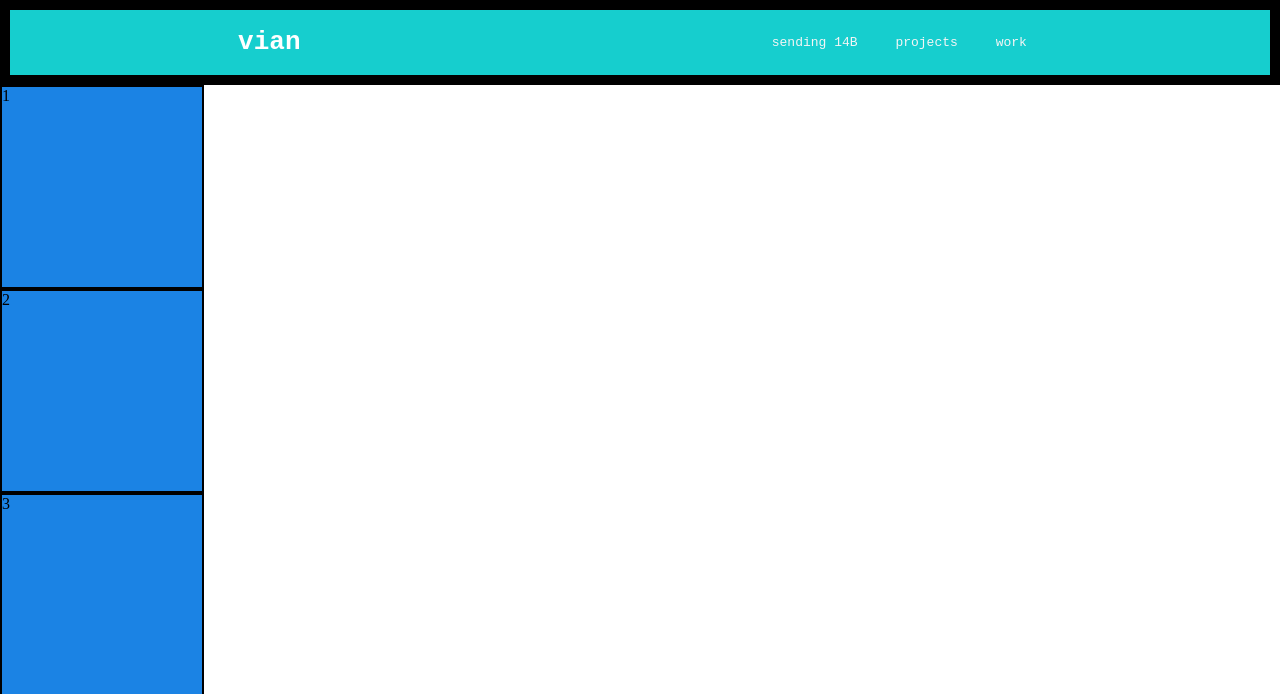
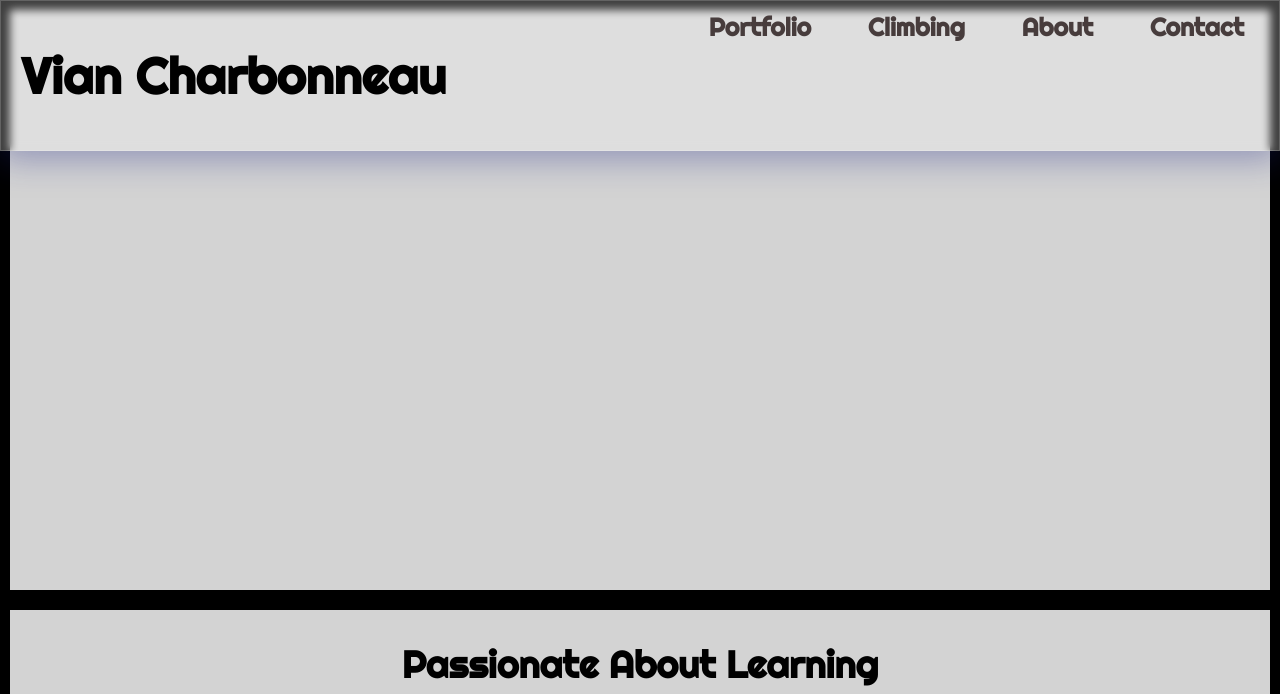
Before and after one commit to vianvianc/flex, a plain HTML site: page index.html in a window 1280 px wide. Shown: the top 694 px of the page. Drawn offline with Linux system fonts and the light colour scheme.

Commit message:
header fixes

```diff
--- a/css/style.css
+++ b/css/style.css
@@ -1,30 +1,96 @@
+:root {
+  /* declare a variable with `--` syntax */
+  --dark: #13293d;
+  --light: #fff;
+  --navlink-color: #b9c6ae;
+}
+
+
+
+* {
+  box-sizing: border-box;
+  font-family: "Righteous", cursive;
+}
+
+html {
+  font-size: 62.5%;
+}
+
 body {
   margin: 0;
   padding: 0;
+  text-align: center;
+  font-weight: bolder;
+  font-size: 2.5rem;
 }
+
+/* when we set an element to a display: flex,  we are creating a flex container */
 header {
+  /* color: rgb(49, 41, 41); */
+  width: 100%;
   display: flex;
-  justify-content: space-around;
-  align-items: center;
-  background-color: rgb(22, 206, 206);
-  border: 10px solid black;
-  font-family: monospace;
-  color: white;
+  justify-content: space-between;
+  align-items: right;
+  padding: 1rem 2rem;
+  background: rgba(255, 255, 255, 0.25);
+  box-shadow: 0 8px 32px 0 rgba(31, 38, 135, 0.37);
+  backdrop-filter: blur(4px);
+  -webkit-backdrop-filter: blur(4px);
+  border: 1px solid rgba(255, 255, 255, 0.18);
+  position: fixed;
+  z-index: 2;
 }
+
+
 nav a {
   text-decoration: none;
   padding: 15px;
-  color: whitesmoke;
+  color: rgb(71, 60, 60);
+  margin-left: 20px;
+
 }
+nav a:hover {
+
+  transition: all 0.3s ease-in-out;
+  color: var(--secondary-color);
+}
+
+div {
+  width: 200px;
+  height: 200px;
+  padding: 20px;
+  margin: 20px;
+  color: white;
+  border: 5px solid black;
+  box-shadow: 5px 10px black;
+  border-radius: 10px;
+  background-color: rgb(45, 180, 45);
+}
+
+/* flex-direction - direction of items in the flex container */
 
 .container {
   display: flex;
-  background-color: gold;
-  border: 5px solid black;
+  flex-direction: column;
+  justify-content: space-evenly;
+
+  justify-content: center;
+  align-items: center;
+  background-color: lightgrey;
+  border: 10px solid black;
+  height: 600px;
+  /* whileInView: opacity: 1
+  whileHover={{ scale: 1.3 }}
+  transition={{ duration: 0.5, type: "tween" }}
+} */
+
+
+
+*/ footer {
+  display: flex;
+  justify-content: center;
+  align-items: center;
+  background-color: rgb(41, 41, 41);
+  color: white;
+  height: 10rem;
 }
-div {
-  width: 200px;
-  height: 200px;
-  border: 2px solid black;
-  background-color: rgb(27, 131, 228);
-}
--- a/index.html
+++ b/index.html
@@ -1,30 +1,73 @@
 <!DOCTYPE html>
-<html lang="en-US">
+<html lang="en">
   <head>
     <meta charset="UTF-8" />
-    <title>Flexbox Demo</title>
-    <link rel="stylesheet" type="text/css" href="./css/style.css" />
+    <meta http-equiv="X-UA-Compatible" content="IE=edge" />
+    <meta name="viewport" content="width=device-width, initial-scale=1.0" />
+    <title>FlexBox Demo</title>
+    <link rel="preconnect" href="https://fonts.googleapis.com" />
+    <link rel="preconnect" href="https://fonts.gstatic.com" crossorigin />
+    <link
+      href="https://fonts.googleapis.com/css2?family=Righteous&display=swap"
+      rel="stylesheet"
+    />
+    <link rel="stylesheet" href="./css/style.css" />
   </head>
+  <body>
+    <!-- flex container -->
 
-  <body>
     <header>
-      <h1>vian</h1>
+      <h1>Vian Charbonneau</h1>
       <nav>
-        <a href="https://player.vimeo.com/video/36943753">sending 14B</a>
-
-        <a href="#">projects</a>
-
-        <a href="#">work</a>
+        <a href="#">Portfolio</a>
+        <a href="#">Climbing</a>
+        <a href="#">About</a>
+        <a href="#">Contact</a>
       </nav>
     </header>
+
+    <section class="container"></section>
     <main>
-      <section>
+      <section class="container">
+        <h2 className="head-text">
+          Passionate About <span>Learning</span>
+          <br />
+        </h2>
         <div id="box-1">1</div>
         <div id="box-2">2</div>
         <div id="box-3">3</div>
-        <div id="box-4">4</div>
-        <div id="box-5">5</div>
       </section>
+
+      <section class="container">
+        <h2 className="head-text">
+          Passionate about <span>Climbing</span>
+          <br />
+        </h2>
+        <div id="box-6">6</div>
+        <div id="box-7">7</div>
+        <div id="box-8">8</div>
+      </section>
+
+      <section class="container">
+        <h2 className="head-text">
+          Social <span>Media</span>
+          <br />
+        </h2>
+        <div id="box-6">6</div>
+        <div id="box-7">7</div>
+        <div id="box-8">8</div>
+      </section>
+
+      <section class="container">
+        <h2 className="head-text">
+          I would love to chat with <span>You</span>
+          <br />
+        </h2>
+        <div id="box-6">6</div>
+        <div id="box-7">7</div>
+        <div id="box-8">8</div>
+      </section>
+      <footer>@vianvianc 2022</footer>
     </main>
   </body>
 </html>
```
Also changed, not shown: 2 other files.
